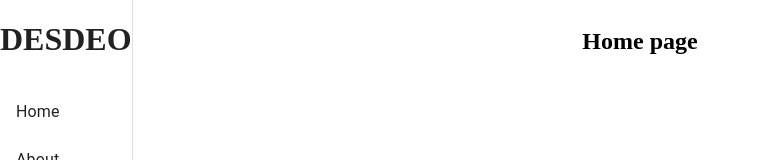
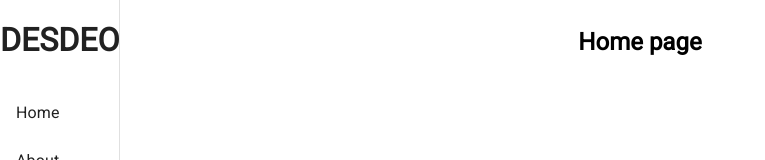
Before and after one commit to mika-alaoutinen/desdeo-frontend, a React (Create React App) app: page / in a window 1280 px wide. Shown: the top 160 px of the page, without its empty margins (0-765 px from the left). Built offline with nearby package versions, Linux system fonts and the light colour scheme.

Commit message:
Add Roboto font to application

```diff
--- a/package.json
+++ b/package.json
@@ -9,6 +9,7 @@
     "@testing-library/user-event": "^12.3.0",
     "axios": "^0.21.0",
     "desdeo-d3-barchart": "^0.1.2",
+    "fontsource-roboto": "^3.0.3",
     "react": "^17.0.1",
     "react-dom": "^17.0.1",
     "react-redux": "^7.2.2",
--- a/src/App.tsx
+++ b/src/App.tsx
@@ -3,6 +3,7 @@ import Grid from '@material-ui/core/Grid'
 
 import Navigation from './components/navigation/Navigation'
 import Routes from './router/Routes'
+import { style } from './layout'
 
 const App: React.FC = () => {
 
@@ -14,6 +15,7 @@ const App: React.FC = () => {
       direction='column'
       justify='center'
       spacing={0}
+      style={style}
     >
       <Navigation />
       <Routes />
--- /dev/null
+++ b/src/layout.ts
@@ -0,0 +1,6 @@
+import 'fontsource-roboto'
+
+// The master style for the application
+export const style = {
+  fontFamily: 'Roboto'
+}
```
Also changed, not shown: 1 other file (tests, documents, lock files or other folders).
